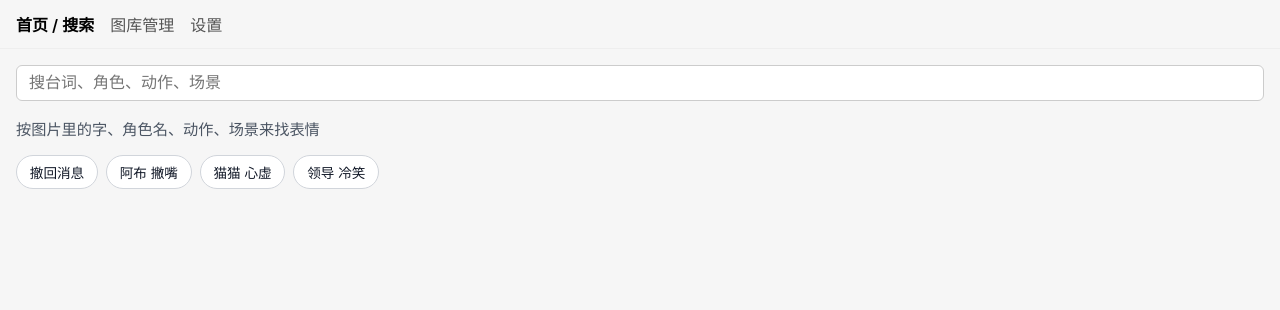
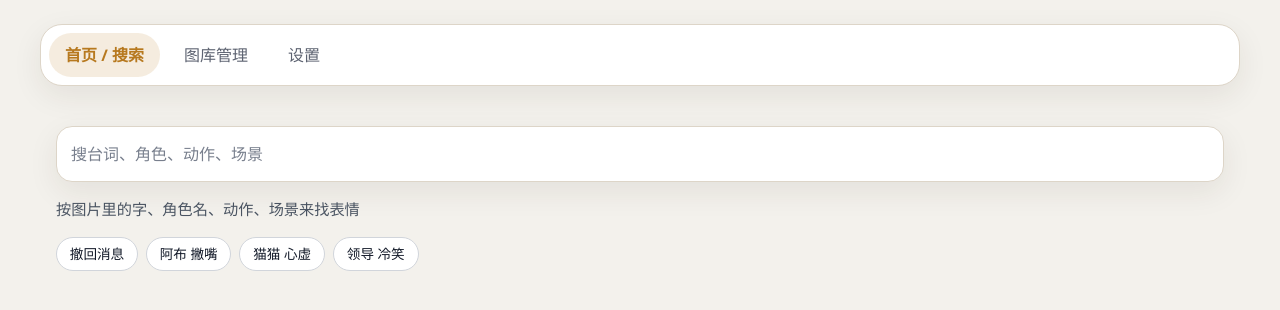
Before and after one commit to GothicVoid/meme-retriever, a Vue app: page / in a window 1280 px wide. Shown: the top 310 px of the page. Built offline with nearby package versions, Linux system fonts and the light colour scheme.

Commit message:
refactor(ui): 建立全局设计token与基础样式骨架

```diff
--- a/src/App.vue
+++ b/src/App.vue
@@ -1,40 +1,56 @@
 <template>
+  <div
+    class="app-shell"
+    data-ui-theme="memedesk"
+  >
     <GlobalProgressBar />
     <Toast />
-  <nav class="nav">
-    <RouterLink to="/">
+    <nav class="nav app-nav">
+      <RouterLink
+        to="/"
+        class="app-nav__link"
+      >
         首页 / 搜索
       </RouterLink>
-    <RouterLink to="/library">
+      <RouterLink
+        to="/library"
+        class="app-nav__link"
+      >
         图库管理
       </RouterLink>
-    <RouterLink to="/settings">
+      <RouterLink
+        to="/settings"
+        class="app-nav__link"
+      >
         设置
       </RouterLink>
     </nav>
+    <main class="app-shell__content">
       <RouterView />
+    </main>
 
     <!-- 任务恢复对话框 -->
     <div
       v-if="showResumeDialog"
-    class="resume-backdrop"
+      class="resume-backdrop ui-dialog-backdrop"
       @click.self="showResumeDialog = false"
     >
-    <div class="resume-dialog">
+      <div class="resume-dialog ui-dialog">
         <p>检测到 {{ pendingCount }} 个未完成的入库任务，是否继续？</p>
         <div class="resume-actions">
           <button
-          class="btn-primary"
+            class="btn-primary ui-button ui-button--primary"
             @click="resumeTasks"
           >
             继续入库
           </button>
           <button
-          class="btn-secondary"
+            class="btn-secondary ui-button ui-button--secondary"
             @click="dismissResume"
           >
             忽略
           </button>
+        </div>
       </div>
     </div>
   </div>
@@ -77,69 +93,15 @@ function dismissResume() {
 }
 </script>
 
-<style>
-:root {
-  font-family: Inter, Avenir, Helvetica, Arial, sans-serif;
-  font-size: 16px;
-  color: #0f0f0f;
-  background-color: #f6f6f6;
+<style scoped>
+.resume-dialog p {
+  font-size: 0.95rem;
+  line-height: 1.6;
 }
-@media (prefers-color-scheme: dark) {
-  :root { color: #f6f6f6; background-color: #2f2f2f; }
+
+.resume-actions {
+  display: flex;
+  gap: 0.75rem;
+  justify-content: flex-end;
 }
-* { box-sizing: border-box; margin: 0; padding: 0; }
 </style>
-
-<style scoped>
-.nav {
-  display: flex;
-  gap: 1rem;
-  padding: 0.75rem 1rem;
-  border-bottom: 1px solid #eee;
-}
-.nav a { text-decoration: none; color: #555; }
-.nav a.router-link-active { color: #000; font-weight: 600; }
-
-.resume-backdrop {
-  position: fixed;
-  inset: 0;
-  background: rgba(0, 0, 0, 0.4);
-  display: flex;
-  align-items: center;
-  justify-content: center;
-  z-index: 2000;
-}
-.resume-dialog {
-  background: #fff;
-  border-radius: 10px;
-  padding: 1.5rem 2rem;
-  max-width: 360px;
-  width: 90vw;
-  display: flex;
-  flex-direction: column;
-  gap: 1.25rem;
-  box-shadow: 0 8px 24px rgba(0,0,0,0.15);
-}
-.resume-dialog p { font-size: 0.95rem; line-height: 1.5; }
-.resume-actions { display: flex; gap: 0.75rem; justify-content: flex-end; }
-.btn-primary {
-  padding: 0.45rem 1.1rem;
-  background: #646cff;
-  color: #fff;
-  border: none;
-  border-radius: 6px;
-  cursor: pointer;
-  font-size: 0.9rem;
-}
-.btn-primary:hover { background: #535bf2; }
-.btn-secondary {
-  padding: 0.45rem 1.1rem;
-  background: none;
-  border: 1px solid #ccc;
-  border-radius: 6px;
-  cursor: pointer;
-  font-size: 0.9rem;
-  color: #555;
-}
-.btn-secondary:hover { background: #f5f5f5; }
-</style>
--- /dev/null
+++ b/src/assets/ui.css
@@ -0,0 +1,233 @@
+:root {
+  color-scheme: light;
+  font-family:
+    "Segoe UI",
+    "PingFang SC",
+    "Hiragino Sans GB",
+    "Microsoft YaHei",
+    sans-serif;
+  font-size: 16px;
+  line-height: 1.5;
+  font-weight: 400;
+
+  --ui-bg-page: #f3f1ec;
+  --ui-bg-surface: #fbfaf7;
+  --ui-bg-surface-strong: #ffffff;
+  --ui-bg-muted: #ece7dd;
+  --ui-bg-hover: #f2ede4;
+  --ui-text-primary: #1f2329;
+  --ui-text-secondary: #5c6270;
+  --ui-text-muted: #787f8d;
+  --ui-border-subtle: #ddd5c8;
+  --ui-border-strong: #bda98b;
+  --ui-accent: #b7791f;
+  --ui-accent-hover: #975f12;
+  --ui-success: #267a52;
+  --ui-warning: #b85c38;
+  --ui-danger: #b83245;
+  --ui-info: #2f6f9f;
+  --ui-shadow-soft: 0 10px 30px rgba(48, 40, 25, 0.08);
+  --ui-shadow-floating: 0 18px 44px rgba(48, 40, 25, 0.16);
+  --ui-radius-sm: 10px;
+  --ui-radius-md: 16px;
+  --ui-radius-lg: 22px;
+  --ui-space-1: 4px;
+  --ui-space-2: 8px;
+  --ui-space-3: 12px;
+  --ui-space-4: 16px;
+  --ui-space-5: 24px;
+  --ui-space-6: 32px;
+  --ui-space-7: 40px;
+}
+
+html,
+body,
+#app {
+  min-height: 100%;
+}
+
+body {
+  margin: 0;
+  background: var(--ui-bg-page);
+  color: var(--ui-text-primary);
+}
+
+*,
+*::before,
+*::after {
+  box-sizing: border-box;
+}
+
+button,
+input,
+textarea,
+select {
+  font: inherit;
+}
+
+button {
+  color: inherit;
+}
+
+:focus-visible {
+  outline: 2px solid color-mix(in srgb, var(--ui-accent) 80%, white);
+  outline-offset: 2px;
+}
+
+.app-shell {
+  min-height: 100vh;
+  padding: var(--ui-space-5);
+  display: flex;
+  flex-direction: column;
+  gap: var(--ui-space-5);
+}
+
+.app-shell__content {
+  width: min(1200px, 100%);
+  margin: 0 auto;
+}
+
+.app-nav {
+  width: min(1200px, 100%);
+  margin: 0 auto;
+  padding: var(--ui-space-2);
+  display: flex;
+  gap: var(--ui-space-2);
+  background: color-mix(in srgb, var(--ui-bg-surface-strong) 88%, white);
+  border: 1px solid var(--ui-border-subtle);
+  border-radius: var(--ui-radius-lg);
+  box-shadow: var(--ui-shadow-soft);
+}
+
+.app-nav__link {
+  padding: 10px 16px;
+  border-radius: 999px;
+  color: var(--ui-text-secondary);
+  text-decoration: none;
+  transition:
+    background-color 120ms ease,
+    color 120ms ease;
+}
+
+.app-nav__link:hover {
+  background: var(--ui-bg-hover);
+  color: var(--ui-text-primary);
+}
+
+.app-nav__link.router-link-active {
+  background: rgba(183, 121, 31, 0.14);
+  color: var(--ui-accent);
+  font-weight: 600;
+}
+
+.ui-input-shell {
+  display: flex;
+  align-items: center;
+  gap: var(--ui-space-2);
+  min-height: 56px;
+  padding: 0 var(--ui-space-3);
+  background: var(--ui-bg-surface-strong);
+  border: 1px solid var(--ui-border-subtle);
+  border-radius: var(--ui-radius-md);
+  box-shadow: var(--ui-shadow-soft);
+  transition:
+    border-color 120ms ease,
+    box-shadow 120ms ease,
+    background-color 120ms ease;
+}
+
+.ui-input-shell:focus-within {
+  border-color: var(--ui-border-strong);
+  box-shadow:
+    0 0 0 4px rgba(183, 121, 31, 0.12),
+    var(--ui-shadow-soft);
+}
+
+.ui-input {
+  width: 100%;
+  flex: 1;
+  min-width: 0;
+  border: none;
+  background: transparent;
+  color: var(--ui-text-primary);
+}
+
+.ui-input::placeholder {
+  color: var(--ui-text-muted);
+}
+
+.ui-input:focus {
+  outline: none;
+}
+
+.ui-input-clear {
+  min-width: 32px;
+  height: 32px;
+  border: none;
+  border-radius: 999px;
+  background: transparent;
+  color: var(--ui-text-muted);
+  cursor: pointer;
+  transition:
+    background-color 120ms ease,
+    color 120ms ease;
+}
+
+.ui-input-clear:hover {
+  background: var(--ui-bg-hover);
+  color: var(--ui-text-primary);
+}
+
+.ui-dialog-backdrop {
+  position: fixed;
+  inset: 0;
+  background: rgba(31, 35, 41, 0.42);
+  display: flex;
+  align-items: center;
+  justify-content: center;
+  z-index: 2000;
+}
+
+.ui-dialog {
+  width: min(420px, calc(100vw - 32px));
+  padding: var(--ui-space-5);
+  display: flex;
+  flex-direction: column;
+  gap: var(--ui-space-4);
+  background: var(--ui-bg-surface-strong);
+  border: 1px solid var(--ui-border-subtle);
+  border-radius: var(--ui-radius-lg);
+  box-shadow: var(--ui-shadow-floating);
+}
+
+.ui-button {
+  min-height: 40px;
+  padding: 0 16px;
+  border-radius: 999px;
+  border: 1px solid transparent;
+  cursor: pointer;
+  transition:
+    background-color 120ms ease,
+    border-color 120ms ease,
+    color 120ms ease;
+}
+
+.ui-button--primary {
+  background: var(--ui-accent);
+  color: #fff;
+}
+
+.ui-button--primary:hover {
+  background: var(--ui-accent-hover);
+}
+
+.ui-button--secondary {
+  background: var(--ui-bg-surface-strong);
+  border-color: var(--ui-border-subtle);
+  color: var(--ui-text-secondary);
+}
+
+.ui-button--secondary:hover {
+  background: var(--ui-bg-hover);
+  color: var(--ui-text-primary);
+}
--- a/src/components/SearchBar.vue
+++ b/src/components/SearchBar.vue
@@ -1,7 +1,8 @@
 <template>
-  <div class="search-bar">
+  <div class="search-bar ui-input-shell">
     <input
       ref="inputRef"
+      class="search-bar__input ui-input"
       :value="modelValue"
       :placeholder="placeholder"
       @input="handleInput"
@@ -13,6 +14,7 @@
     >
     <button
       v-if="modelValue"
+      class="search-bar__clear ui-input-clear"
       @click="$emit('update:modelValue', '')"
     >
       ✕
@@ -65,24 +67,15 @@ onUnmounted(() => window.removeEventListener("keydown", handleGlobalKeydown));
 
 <style scoped>
 .search-bar {
-  display: flex;
-  align-items: center;
-  gap: 0.5rem;
   margin-bottom: 1rem;
 }
-.search-bar input {
-  flex: 1;
-  padding: 0.5rem 0.75rem;
+
+.search-bar__input {
+  min-height: 48px;
   font-size: 1rem;
-  border: 1px solid #ccc;
-  border-radius: 6px;
 }
-.search-bar button {
-  padding: 0.4rem 0.6rem;
-  cursor: pointer;
-  border: none;
-  background: transparent;
+
+.search-bar__clear {
   font-size: 1rem;
-  color: #888;
 }
 </style>
--- a/src/main.ts
+++ b/src/main.ts
@@ -2,6 +2,7 @@ import { createApp } from "vue";
 import { createPinia } from "pinia";
 import { createRouter, createWebHistory, type RouteRecordRaw } from "vue-router";
 import App from "./App.vue";
+import "./assets/ui.css";
 import SearchView from "./views/SearchView.vue";
 import LibraryView from "./views/LibraryView.vue";
 import SettingsView from "./views/SettingsView.vue";
```
Also changed, not shown: 2 other files (tests, documents, lock files or other folders). Lines whose indentation alone changed are shown as unchanged.
